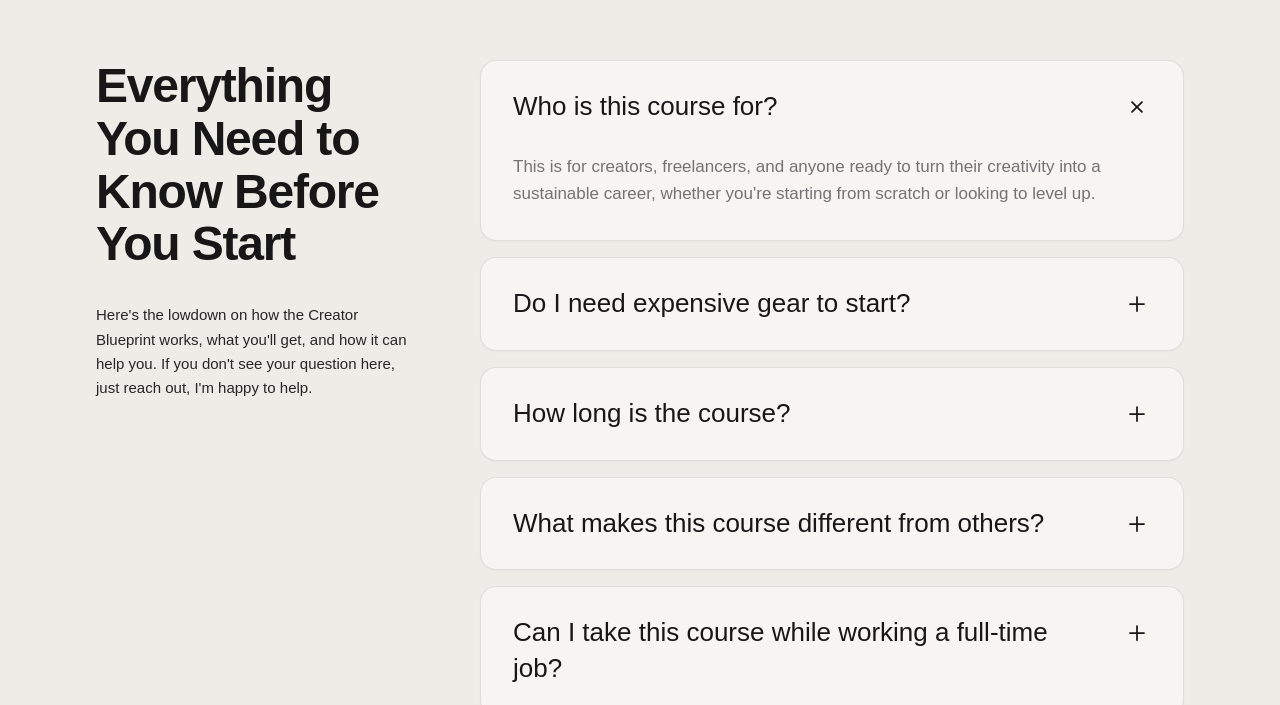
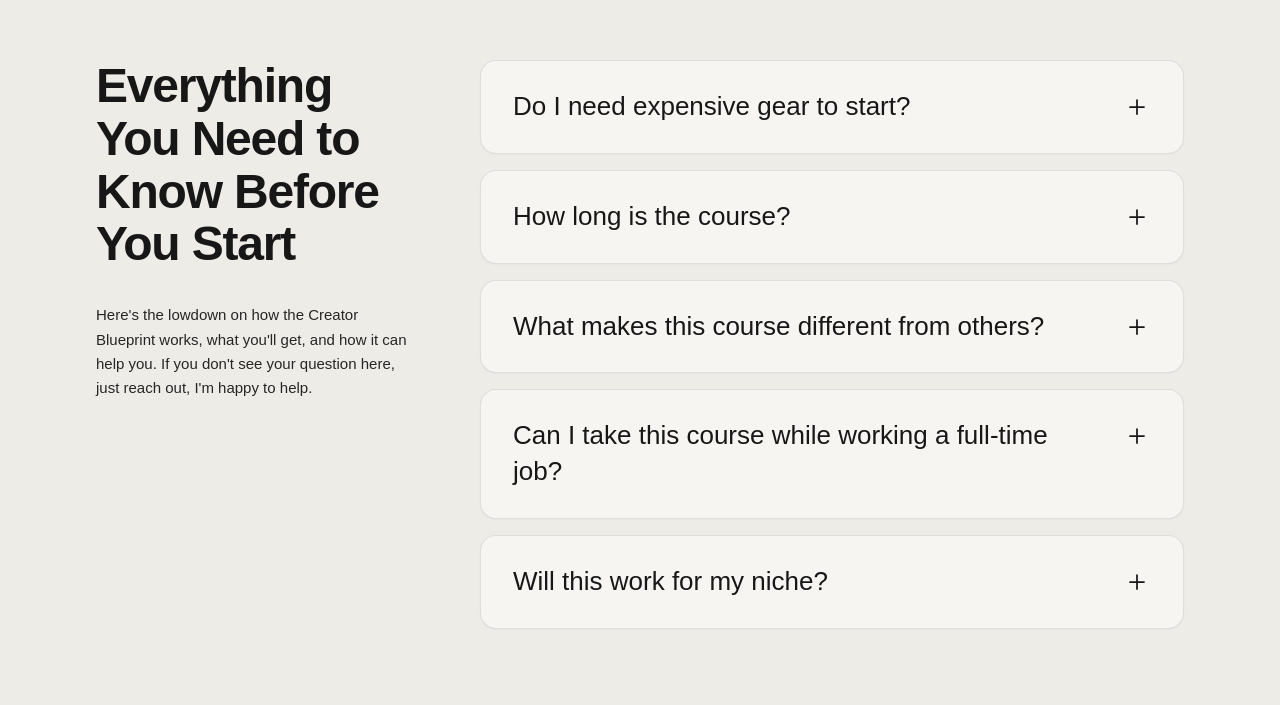
Before and after one commit to ayan-011/Upcoming_Portfolio, a Next.js app in the folder myapp/: page / in a window 1280 px wide. Shown: the part 5674-6379 px from the top of the page. Built offline with nearby package versions, Linux system fonts and the light colour scheme.

Commit message:
improve the cross sign

```diff
--- a/myapp/app/pages/Questions.tsx
+++ b/myapp/app/pages/Questions.tsx
@@ -7,11 +7,7 @@ interface FAQItem {
 }
 
 const faqs: FAQItem[] = [
-  {
-    question: "Who is this course for?",
-    answer:
-      "This is for creators, freelancers, and anyone ready to turn their creativity into a sustainable career, whether you're starting from scratch or looking to level up.",
-  },
+
   {
     question: "Do I need expensive gear to start?",
     answer:
@@ -39,15 +35,15 @@ const faqs: FAQItem[] = [
   },
 ];
 
-export default function FAQAccordion() {
-  const [openIndex, setOpenIndex] = useState<number | null>(0);
+export default function Questions() {
+  const [openIndex, setOpenIndex] = useState<number | null>(-1);
 
   const toggle = (index: number) => {
     setOpenIndex((prev) => (prev === index ? null : index));
   };
 
   return (
-    <section className="min-h-screen w-full bg-[#EEECE6] px-6 py-20 md:px-16 lg:px-24">
+    <section className="min-h-screen w-full bg-[] px-6 py-20 md:px-16 lg:px-24">
       <div className="mx-auto grid max-w-6xl grid-cols-1 gap-12 md:grid-cols-[minmax(0,320px)_1fr] md:gap-16">
         {/* Left column */}
         <div>
```
